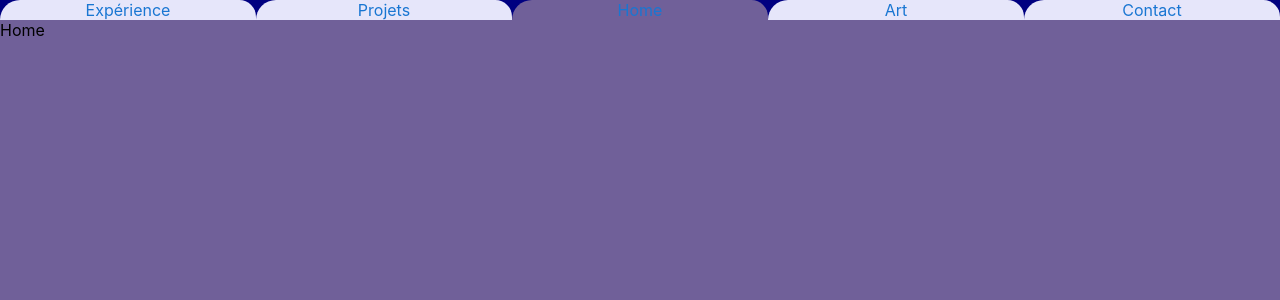
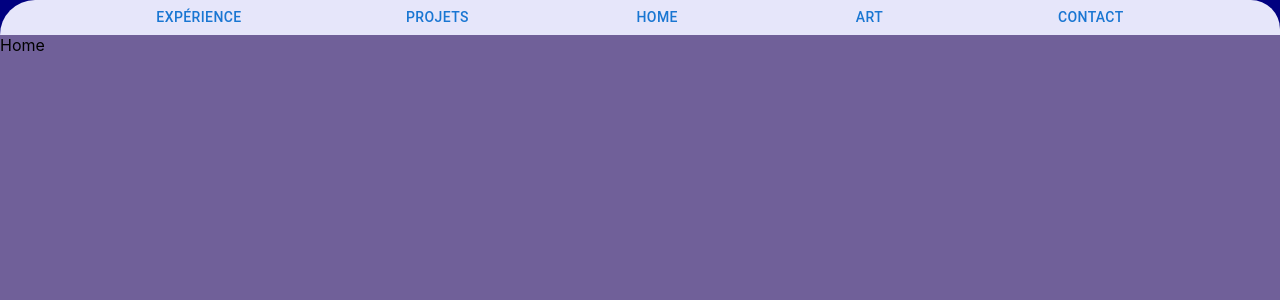
Before and after one commit to ksaintmarc/ksaintmarc.github.io, a React (Create React App) app: page / in a window 1280 px wide. Shown: the top 300 px of the page. Built offline with nearby package versions, Linux system fonts and the light colour scheme.

Commit message:
setup gh-pages

```diff
--- a/src/App.css
+++ b/src/App.css
@@ -19,7 +19,7 @@ nav{
   overflow: auto;
 }
 
-nav *{
+nav{
   background-color: lavender;
   width: 100%;
   color: black;
--- a/src/App.js
+++ b/src/App.js
@@ -1,24 +1,23 @@
 import './App.css';
-import {Route, Routes } from 'react-router-dom';
+import {Route, Switch } from 'react-router-dom';
 import Menu from './Menu';
 import About from './routes/About';
 import Home from './routes/Home';
 import Contact from './routes/Contact';
 import Dessins from './routes/Dessins';
 import Dev from './routes/Dev';
+import { useState } from 'react';
 
 
 function App() {
+  const [currentPage, setCurrentPage] = useState(<Home/>);
+  const changePage = (page) => {
+    setCurrentPage(page);
+  }
   return (
     <>
-      <Menu></Menu>
-      <Routes id='page'>
-        <Route exact path="/" element={<Home />} />
-        <Route exact path="/experience" element={<About />} />
-        <Route path="/contact" element={<Contact />} />
-        <Route path="/art" element={<Dessins />} />
-        <Route path="/projects" element={<Dev />} />
-      </Routes>
+      <Menu changePage={changePage}></Menu>
+      {currentPage}
     </>
   );
 }
--- a/src/Menu.js
+++ b/src/Menu.js
@@ -1,21 +1,27 @@
+import { Button } from '@mui/material';
 import './App.css';
 import Link from '@mui/material/Link';
 import { useLocation } from 'react-router-dom';
+import About from './routes/About';
+import Dev from './routes/Dev';
+import Dessins from './routes/Dessins';
+import Contact from './routes/Contact';
+import Home from './routes/Home';
 
 const menuItems = [
-  { text: 'Expérience', path: '/experience' },
-  { text: 'Projets', path: '/projects' },
-  { text: 'Home', path: '/' },
-  { text: 'Art', path: '/art' },
-  { text: 'Contact', path: '/contact' },
+  { text: 'Expérience', path: '/experience', elem:<About/> },
+  { text: 'Projets', path: '/projects', elem: <Dev/> },
+  { text: 'Home', path: '/', elem: <Home/> },
+  { text: 'Art', path: '/art', elem: <Dessins/> },
+  { text: 'Contact', path: '/contact', elem: <Contact/> },
 ];
 
-function Menu() {
+function Menu({changePage}) {
   const location = useLocation()
   return (
     <nav>
       {menuItems.map((item, index) => (
-          <Link className={location.pathname===item.path && 'selected'} underline='none' key={index} href={item.path}>{item.text}</Link>
+          <Button variant='text' key={index} onClick={()=>changePage(item.elem)}>{item.text}</Button>
       ))}
     </nav>
   );
```
